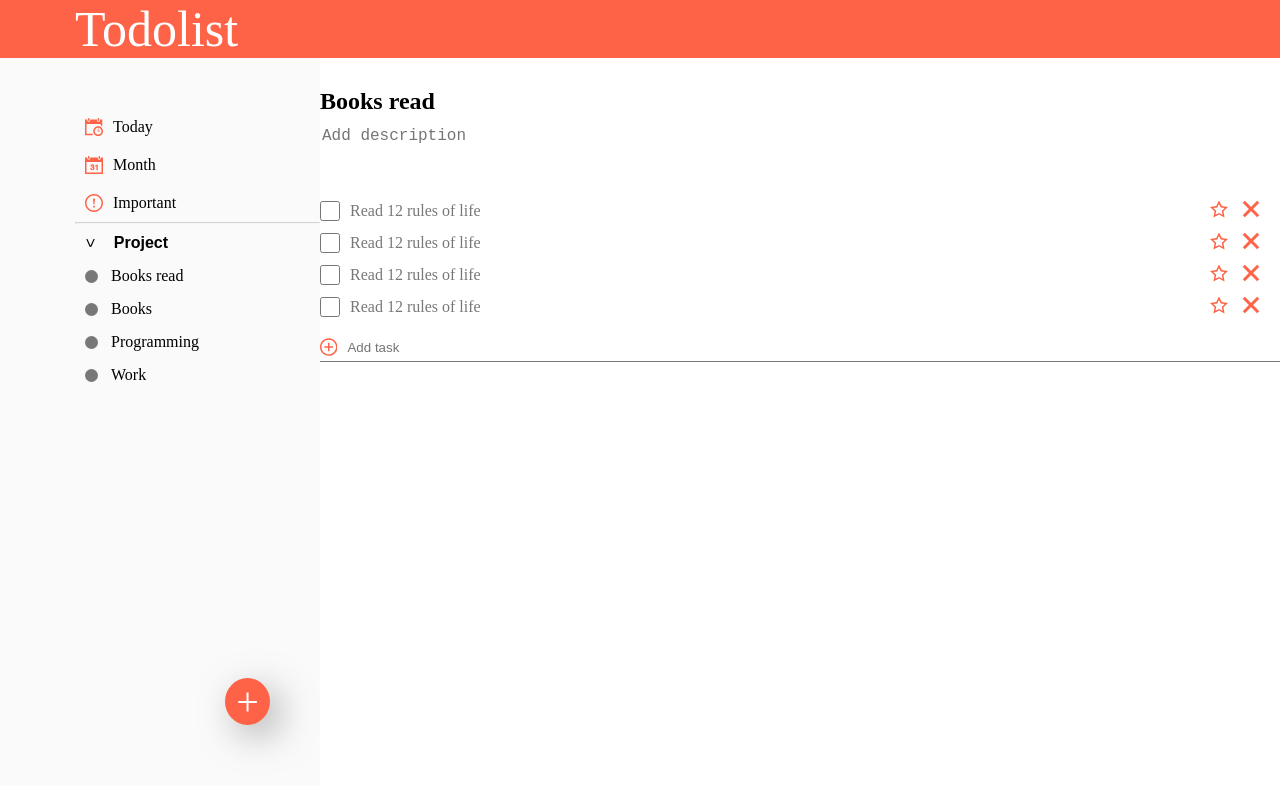
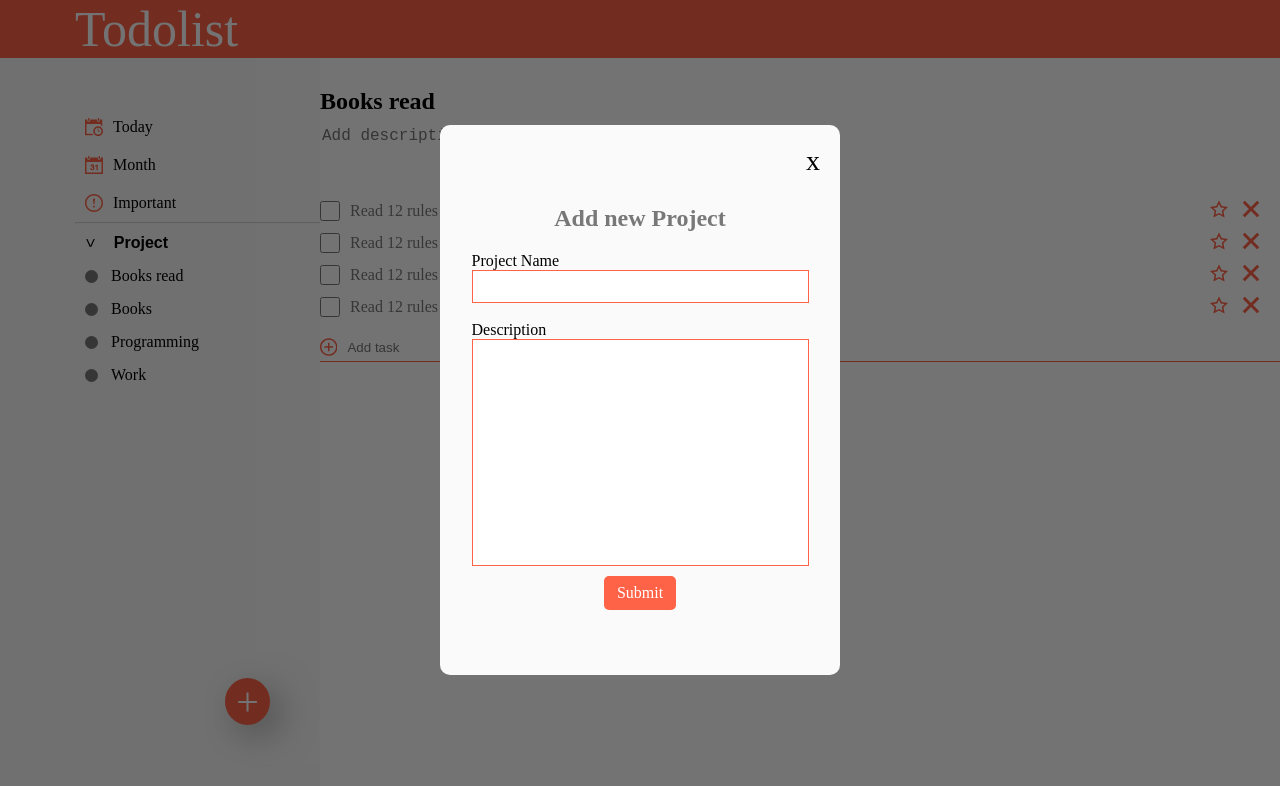
Before and after one commit to MubashirWaheed/Todo-list, a website built with webpack: page dist/main.html in a window 1280 px wide. Both pictures are taken after a click on the element "Add project". Built offline with nearby package versions, Linux system fonts and the light colour scheme.

Commit message:
added form with overlay

```diff
--- /dev/null
+++ b/src/addproject.js
@@ -0,0 +1,18 @@
+const addProject = document.querySelector(".add-project");
+const overlay = document.querySelector(".overlay");
+const closeForm = document.querySelector(".close-form");
+
+// DISPLAYS FORM
+addProject.addEventListener("click",(e)=>{
+    overlay.style.display = "flex";
+})
+
+// CLOSES FORM
+closeForm.addEventListener("click",(e)=>{
+    console.log(closeForm);
+    overlay.style.display = "none";
+})
+
+
+
+export {addProject};
--- a/src/index.js
+++ b/src/index.js
@@ -1 +1,3 @@
 import './style.css';
+import { textArea } from './textarea';
+import { addProject } from './addproject';
--- a/src/style.css
+++ b/src/style.css
@@ -7,7 +7,6 @@
     padding: 0;
     margin: 0;
 }
-
 nav{
     color: white;
     background-color: tomato;
@@ -61,21 +60,6 @@ hr{
     color: rgb(195, 195, 195);
     opacity: 0.4;
 }
-
-.add-project{
-    display: inline-block;
-    background-color: var(--nav-background);
-    color: white;
-    font-size: 40px;
-    width: 45px;
-    text-align: center;
-    border-radius: 50%;
-    position: absolute;
-    right: 50px;
-    bottom: 75px;
-    cursor: pointer;
-    box-shadow: 10px 11px 40px -6px rgba(0,0,0,0.55);
-}
 .project-top{
     font-family: sans-serif;
     font-weight: 600;
@@ -112,6 +96,95 @@ ul{
     color: var(--text-primary);
     margin-right: 13px;
 }
+.add-project{
+    display: inline-block;
+    background-color: var(--nav-background);
+    color: white;
+    font-size: 40px;
+    width: 45px;
+    text-align: center;
+    border-radius: 50%;
+    position: absolute;
+    right: 50px;
+    bottom: 75px;
+    cursor: pointer;
+    box-shadow: 10px 11px 40px -6px rgba(0,0,0,0.55);
+    user-select: none;
+}
+.overlay{
+    z-index: 2;
+    position: fixed;
+    display: none;
+    width: 100%;
+    height: 100%;
+    top: 0;
+    right: 0;
+    left: 0;
+    bottom:0;
+    background-color: rgba(0,0,0,0.55);
+    justify-content: center;
+    align-items: center;
+}
+.form{
+    /* position: fixed; */
+    width: 400px;
+    height: 550px;
+    background-color: #fafafa;
+    z-index: 3;
+    border-radius: 10px;
+    position: relative;
+}
+.form-wrapper{
+    display: flex;
+    flex-direction: column;
+    align-items: center;
+    margin-top: 20%;
+}
+.form-wrapper>h3{
+    font-size: 24px;
+    color: var(--text-primary);
+}
+.form-input{
+    border: tomato 1px solid;
+    outline: none;
+    padding: 5px;
+    font-size: 18px;
+}
+.form-input:active{
+    border:1px solid tomatos
+}
+.close-form{
+    position: absolute;
+    top: 20px;
+    right: 20px;
+    font-size: 28px;
+    cursor: pointer;
+}
+.form-items{
+    display: flex;
+    flex-direction: column;
+    margin: 20px 0px 0px 0px ;
+}
+#form-text{
+    resize: none;
+    outline: none;
+    border: rgb(255, 99, 71) 1px solid;
+}
+.form-btn{
+    display: inline-block;
+    justify-self: center;
+    flex: 0;
+    align-self: center;
+    padding: 8px 13px;
+    background-color: var(--nav-background);
+    margin: 10px 0px 0px 0px;
+    color: white;
+    text-decoration: none;
+    border-radius: 5px;
+}
+.form-btn:active{
+    background-color: rgba(255, 99, 71,0.9)
+}
 
 /* TASK SECTION */
 .task-section{
@@ -122,7 +195,6 @@ ul{
     height: calc(100vh - 58px);
     overflow-y: auto;
 }
-
 .project-detail{
     display: flex;
     flex-direction: column;
@@ -130,7 +202,6 @@ ul{
     margin: 30px auto;
 }
 .description{
-    /* height: 50px; */
     padding: 12px 2px;
     border-radius: 10px;
     outline: none;
@@ -138,10 +209,6 @@ ul{
     font-size: 16px;
     color:var(--text-primary);
     resize: none;
-    /* overflow: hidden; */
-    /* background-color: lightcyan; */
-    /* max-height: 150px; */
-    /* overflow:-moz-hidden-unscrollable; */
 }
 .task{
     display: flex;
@@ -175,7 +242,7 @@ ul{
     margin-top: 10px;
     display: flex;
     align-items: center;
-    border-bottom: var(--text-primary) 1px solid;
+    border-bottom: tomato 1px solid;
     padding-bottom: 5px;
     cursor: pointer;
 }
@@ -186,14 +253,29 @@ ul{
     width: 100%;
 }
 
-
-
 @media screen and (max-width:600px) {
     nav>p{
-        font-size: 30px;
+        font-size: 40px;
         margin-left: 50px;
     }
     main{
         height: calc(100% - 34.59px);
     }
 }
+
+@media screen and (max-width:950px){
+    .sidebar{
+        position: fixed;
+        width:200px;
+        left: -250px;
+    }
+    .task-section{
+        width: 100%;
+        padding: 10px;
+        z-index: -1;
+    }
+    .overlay{
+        z-index: 10;
+    }
+
+}
```
Also changed, not shown: dist/main.html, dist/main.js.
